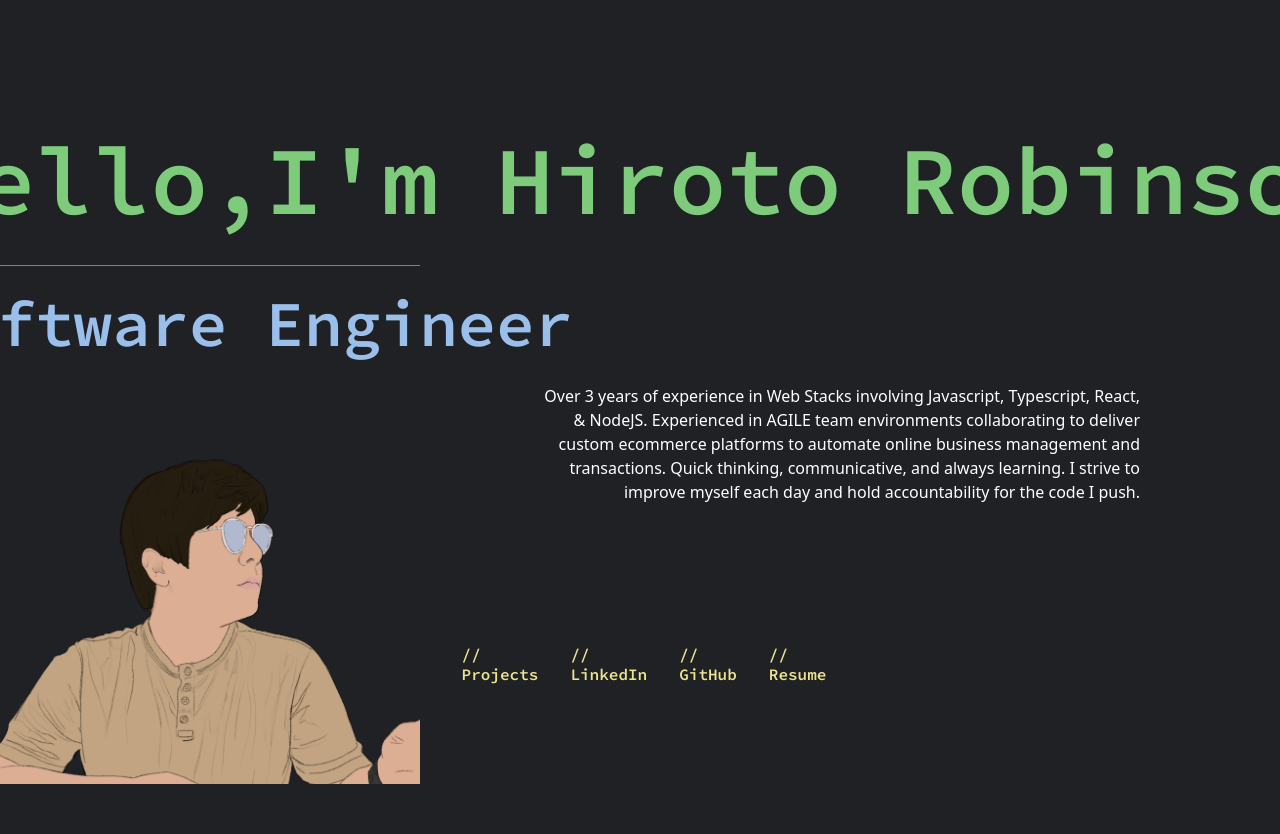
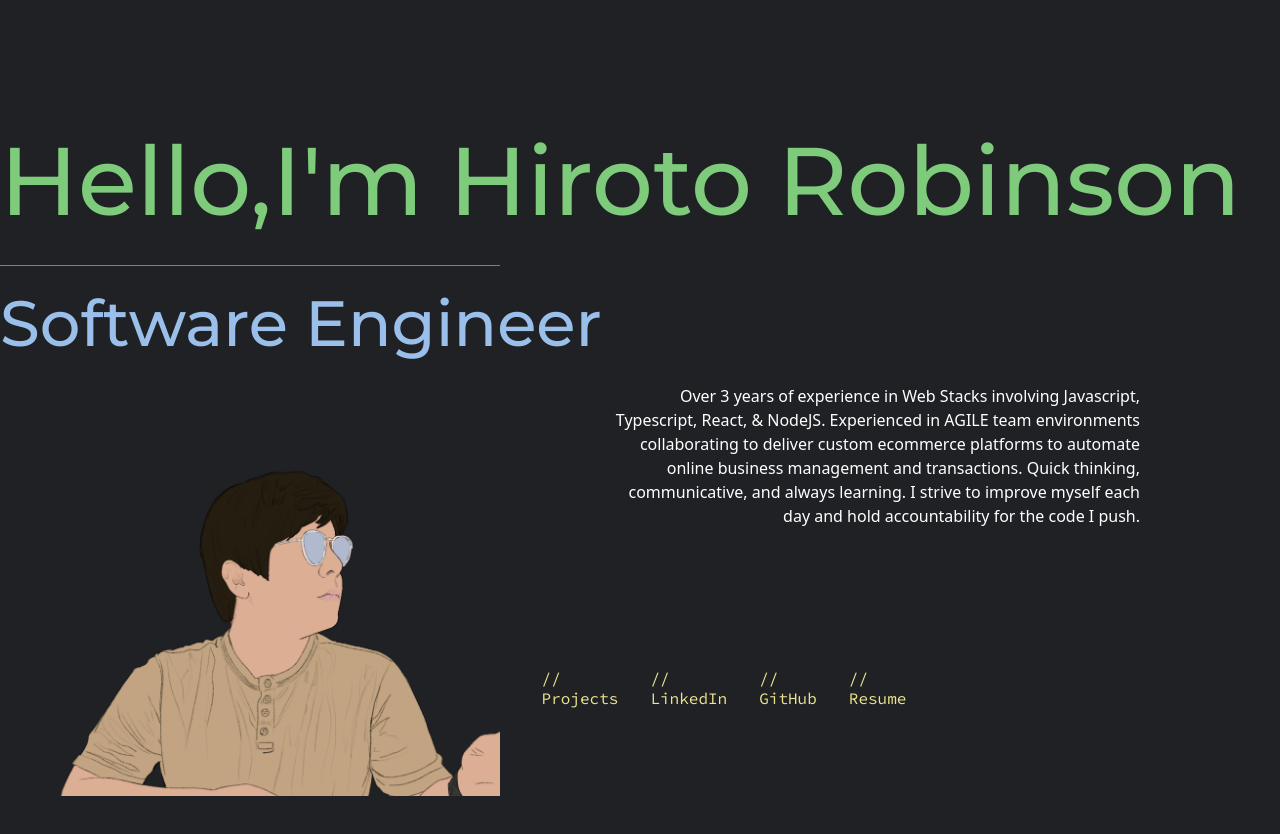
Before and after one commit to Gushihiro/Gushihiro.github.io, a Next.js app: page / in a window 1280 px wide. Shown: the top 834 px of the page. Built offline with nearby package versions, Linux system fonts and the light colour scheme.

Commit message:
testing different fonts on deployed site

```diff
--- a/app/components/MainHero/mainHero.tsx
+++ b/app/components/MainHero/mainHero.tsx
@@ -1,16 +1,25 @@
 import { Card } from "../_shared/Card";
 import Link from "next/link";
 import { motion, useScroll, useInView } from "framer-motion";
-import { Source_Code_Pro } from '@next/font/google'
+import { Source_Code_Pro, Montserrat, IBM_Plex_Sans } from '@next/font/google'
 import { useRef } from "react";
 import Image from 'next/image';
 import Hamburger from "../Hamburger/hamburger";
 
 const sourceCodePro = Source_Code_Pro({
   subsets: ['latin'],
-  weight: ['600']
+  weight: ['400']
 })
 
+const montserrat = Montserrat({
+  weight: ['500'],
+  subsets: ['latin']
+})
+
+const ibmPlexSans = IBM_Plex_Sans({
+  weight: ['400'],
+  subsets: ['latin']
+})
 
 export default function MainHero() {
   const ref = useRef(null);
@@ -22,7 +31,7 @@ export default function MainHero() {
       <motion.div className={''}>
         <motion.div className={'flex flex-col md:flex-row'}>
           <motion.h1
-              className={`${sourceCodePro.className} text-6xl g-heading`}
+              className={`${montserrat.className} text-6xl g-heading`}
               initial={{opacity: 0}}
               style={{x: 100}}
               animate={{opacity: 1, x: 0}}
@@ -30,7 +39,7 @@ export default function MainHero() {
           >Hello,
           </motion.h1>
           <motion.h1
-              className={`${sourceCodePro.className} text-6xl g-heading`}
+              className={`${montserrat.className} text-6xl g-heading`}
               initial={{opacity: 0}}
               style={{x: 100}}
               animate={{opacity: 1, x: 0}}
@@ -40,7 +49,7 @@ export default function MainHero() {
         </motion.div>
         <div className="custom-divider small-divider self-end"></div>
         <motion.h2
-            className={`${sourceCodePro.className} text-3xl sub-heading self-end`}
+            className={`${montserrat.className} text-3xl sub-heading self-end`}
             initial={{opacity: 0}}
             style={{y: -50}}
             animate={{opacity: 1, y: 0}}
```
